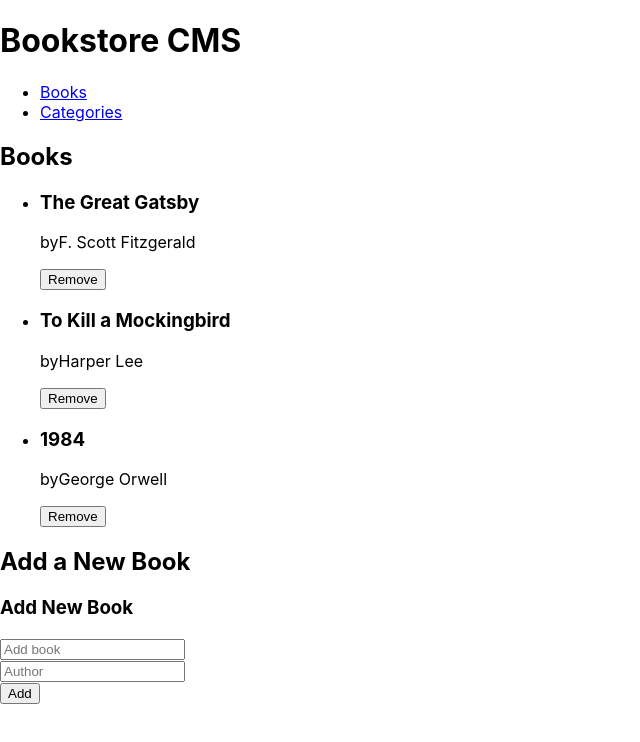
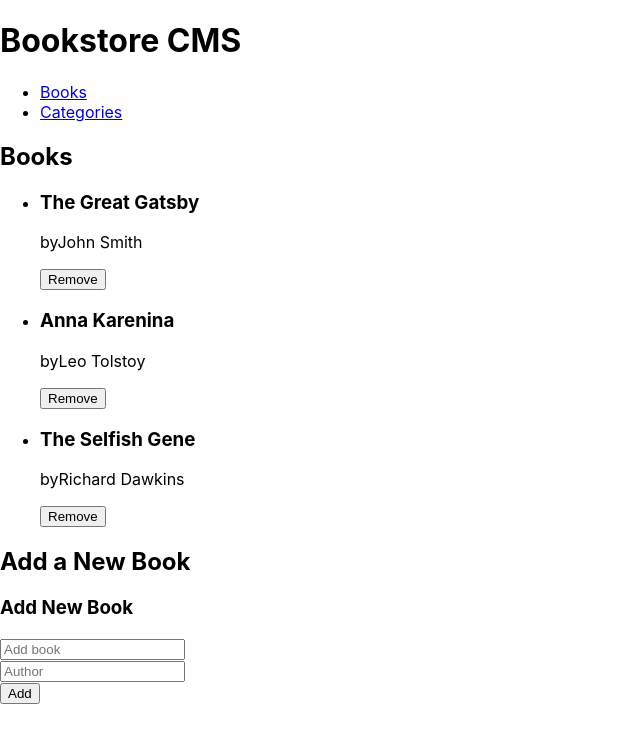
Before and after one commit to Rishi-Mishra0704/bookstore-project, a React (Create React App) app: page / in a window 1280 px wide. Shown: the top 742 px of the page, without its empty margins (0-640 px from the left). Built offline with nearby package versions, Linux system fonts and the light colour scheme.

Commit message:
Add actions and dispatch

```diff
--- a/src/components/books/Book.js
+++ b/src/components/books/Book.js
@@ -1,20 +1,21 @@
 import React from 'react';
 import PropTypes from 'prop-types';
 
-const Book = ({ title, author }) => (
+const Book = ({ title, author, onRemove }) => (
   <div>
     <h3>{title}</h3>
     <p>
       by
       {author}
     </p>
-    <button type="button">Remove</button>
+    <button type="button" onClick={onRemove}>Remove</button>
   </div>
 );
 
 Book.propTypes = {
   title: PropTypes.string.isRequired,
   author: PropTypes.string.isRequired,
+  onRemove: PropTypes.func.isRequired,
 };
 
 export default Book;
--- a/src/components/books/Books.js
+++ b/src/components/books/Books.js
@@ -1,20 +1,28 @@
+import { useSelector, useDispatch } from 'react-redux';
+import { removeBook } from '../../redux/book-redux/BookSlice';
+import Book from './Book';
 import BooksForm from './BooksForm';
-import Book from './Book';
 
 const Books = () => {
-  const books = [
-    { title: 'The Great Gatsby', author: 'F. Scott Fitzgerald' },
-    { title: 'To Kill a Mockingbird', author: 'Harper Lee' },
-    { title: '1984', author: 'George Orwell' },
-  ];
+  const books = useSelector((state) => state.books.books);
+  const dispatch = useDispatch();
+
+  const handleRemoveBook = (id) => {
+    dispatch(removeBook(id));
+  };
 
   return (
     <div>
       <h2>Books</h2>
       <ul>
         {books.map((book) => (
-          <li key={book.title}>
-            <Book title={book.title} author={book.author} />
+          <li key={book.item_id}>
+            <Book
+              title={book.title}
+              author={book.author}
+              category={book.category}
+              onRemove={() => handleRemoveBook(book.item_id)}
+            />
           </li>
         ))}
       </ul>
--- a/src/components/books/BooksForm.js
+++ b/src/components/books/BooksForm.js
@@ -1,20 +1,51 @@
-import React from 'react';
+import React, { useState } from 'react';
+import { useDispatch } from 'react-redux';
+import { nanoid } from '@reduxjs/toolkit';
+import { addBook } from '../../redux/book-redux/BookSlice';
 
-const BooksForm = () => (
-  <form>
+const BooksForm = () => {
+  const [title, setTitle] = useState('');
+  const [author, setAuthor] = useState('');
+  const dispatch = useDispatch();
+
+  const handleSubmit = (e) => {
+    e.preventDefault();
+    const id = nanoid();
+    dispatch(addBook({ id, title, author }));
+    setTitle('');
+    setAuthor('');
+  };
+
+  return (
+    <form onSubmit={handleSubmit}>
       <h3>Add New Book</h3>
       <div>
         <label htmlFor="booksinput">
-        <input id="booksinput" type="text" name="Add" placeholder="Add book" />
+          <input
+            id="booksinput"
+            type="text"
+            name="Add"
+            placeholder="Add book"
+            value={title}
+            onChange={(e) => setTitle(e.target.value)}
+          />
         </label>
       </div>
       <div>
         <label htmlFor="authorInput">
-        <input id="authorInput" type="text" name="Author" placeholder="Author" />
+          <input
+            id="authorInput"
+            type="text"
+            name="Author"
+            placeholder="Author"
+            value={author}
+            onChange={(e) => setAuthor(e.target.value)}
+          />
         </label>
       </div>
       <button type="submit">Add</button>
     </form>
   );
+};
 
 export default BooksForm;
--- a/src/index.js
+++ b/src/index.js
@@ -1,11 +1,15 @@
 import React from 'react';
 import ReactDOM from 'react-dom/client';
 import './components/css/index.css';
+import { Provider } from 'react-redux';
 import App from './App';
+import store from './redux/Store';
 
 const root = ReactDOM.createRoot(document.getElementById('root'));
 root.render(
   <React.StrictMode>
-    <App />
+    <Provider store={store}>
+      <App />
+    </Provider>
   </React.StrictMode>,
 );
--- a/src/redux/book-redux/BookSlice.js
+++ b/src/redux/book-redux/BookSlice.js
@@ -1,10 +1,30 @@
 import { createSlice } from '@reduxjs/toolkit';
 
 // Define the slice of state for books
-
 const booksSlice = createSlice({
   name: 'books',
-  initialState: { books: [] },
+  initialState: {
+    books: [
+      {
+        item_id: 'item1',
+        title: 'The Great Gatsby',
+        author: 'John Smith',
+        category: 'Fiction',
+      },
+      {
+        item_id: 'item2',
+        title: 'Anna Karenina',
+        author: 'Leo Tolstoy',
+        category: 'Fiction',
+      },
+      {
+        item_id: 'item3',
+        title: 'The Selfish Gene',
+        author: 'Richard Dawkins',
+        category: 'Nonfiction',
+      },
+    ],
+  },
   reducers: {
     addBook: (state, action) => ({
       ...state,
@@ -12,10 +32,10 @@ const booksSlice = createSlice({
     }),
     removeBook: (state, action) => ({
       ...state,
-      books: state.books.filter((book) => book.id !== action.payload),
+      books: state.books.filter((book) => book.item_id !== action.payload),
     }),
   },
 });
-// Export the  book reducers for use in the store
+
 export const { addBook, removeBook } = booksSlice.actions;
 export const booksReducer = booksSlice.reducer;
```
Lines whose indentation alone changed are shown as unchanged.
